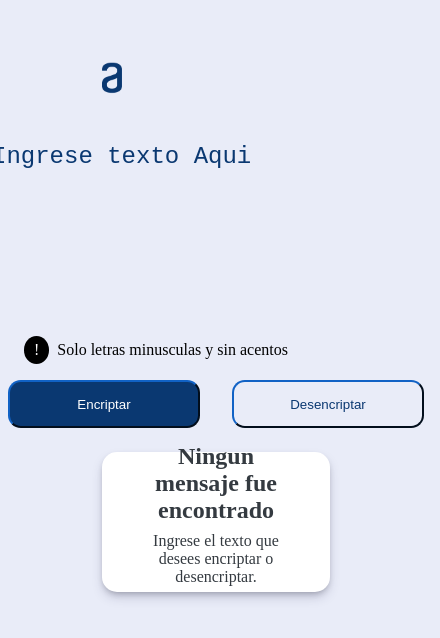
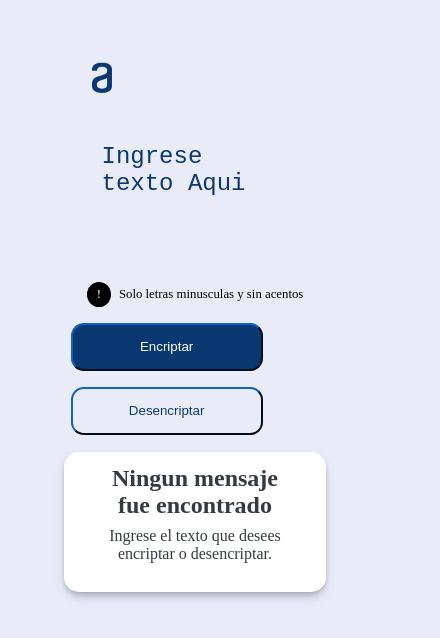
Before and after one commit to Aizendaisho/desafio-alura, a plain HTML site: page index.html in a window 390 px wide. Shown: the whole page, 440 px wide, since content can reach past the window. Drawn offline with Linux system fonts and the light colour scheme.

Commit message:
responsive a medias

```diff
--- a/style.css
+++ b/style.css
@@ -271,5 +271,38 @@ button{
     .textarea-1{
         padding-top: 5rem;
     }
+  .botons {
+
+      gap: 1rem;
+  }
 
   }
+
+  @media screen and (max-width: 426px) {
+
+
+      .botons {
+
+          flex-direction: column;
+          align-items: center;
+          justify-content: center;
+
+      }
+
+      .parrafo-span {
+          font-size: 0.8rem;
+      }
+
+      .textarea-1 {
+          width: 50%;
+      }
+
+      .contenedor-imagen {
+          width: 70%;
+      }
+
+      .botones {
+          padding-bottom: 3rem;
+      }
+
+}
```
